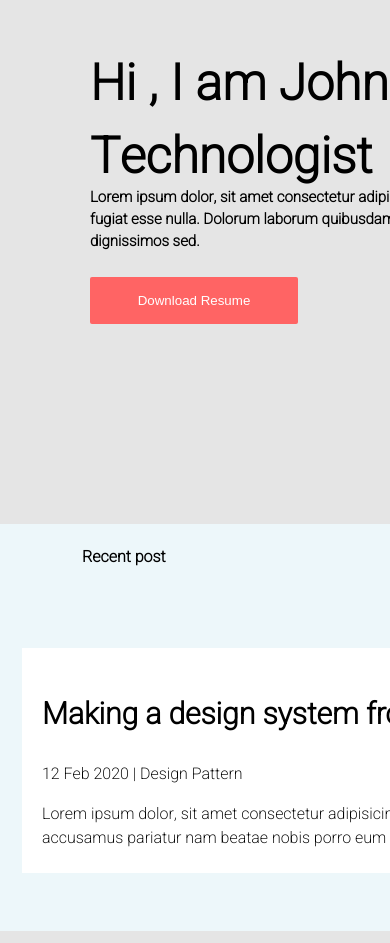
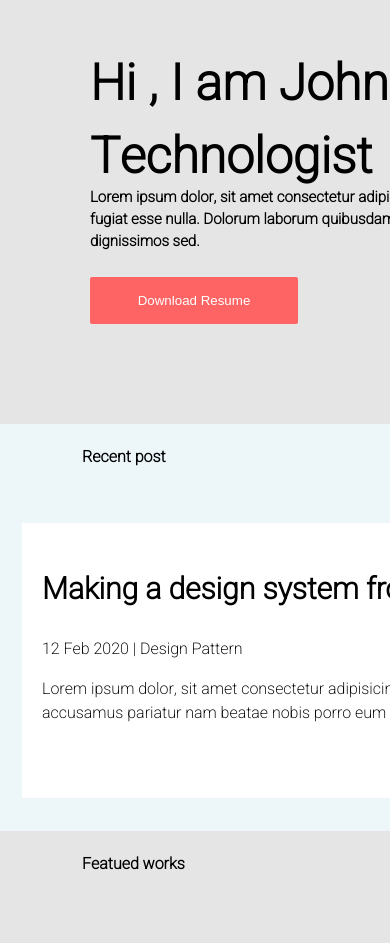
Before and after one commit to samarthteotia023/userinterface, a plain HTML site: page index.html in a window 390 px wide. Shown: the part 157-1100 px from the top of the page. Drawn offline with Linux system fonts and the light colour scheme.

Commit message:
Update phone.css

```diff
--- a/phone.css
+++ b/phone.css
@@ -35,7 +35,7 @@ li{
 }
 .intro{
 
-    height: 600px;
+    height: 500px;
     display: flex
     ;
 
@@ -118,7 +118,7 @@ h2{
     margin: 20px;
     padding: 20px;
     width: 498px;
-    height: 185px;
+    height: 235px;
     background-color: white;
 }
 .head{
```
